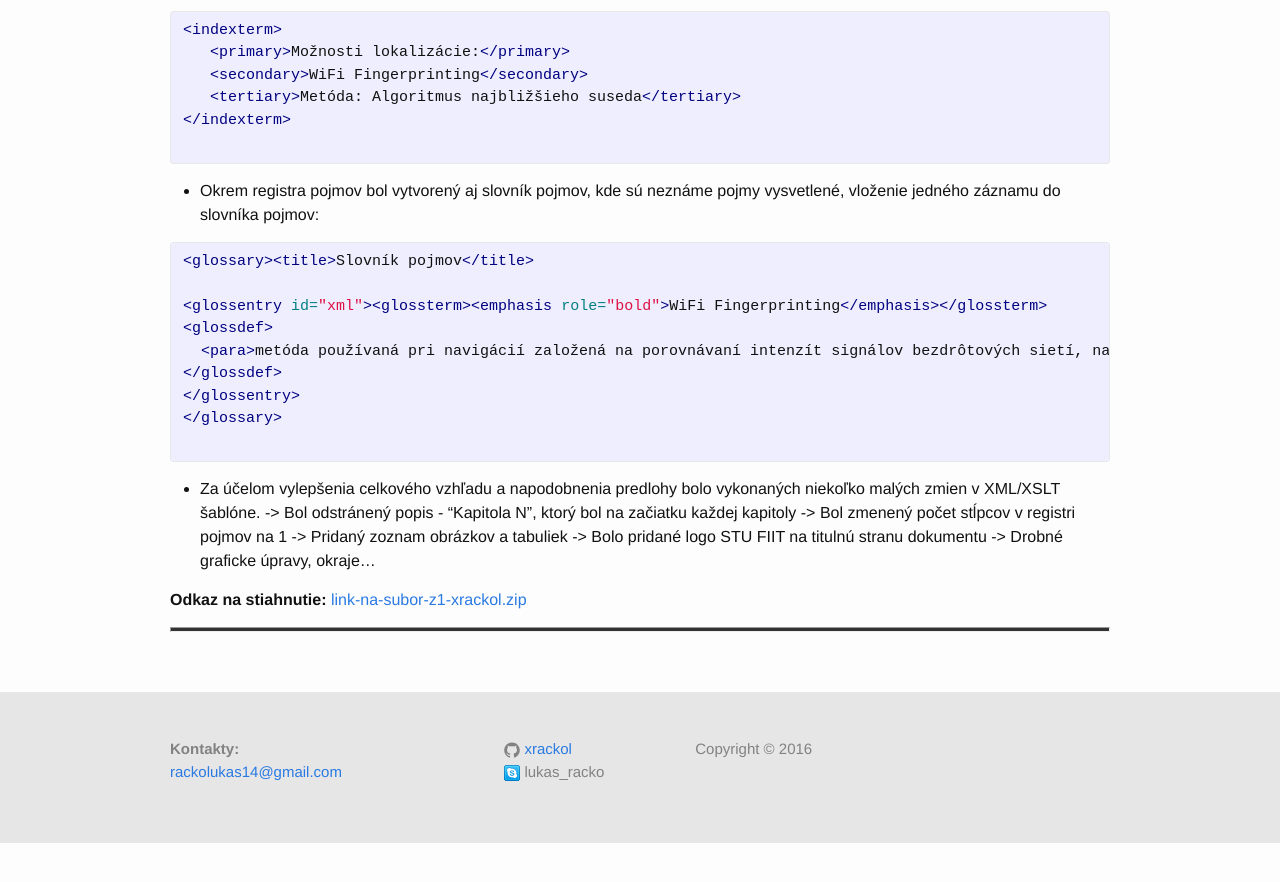
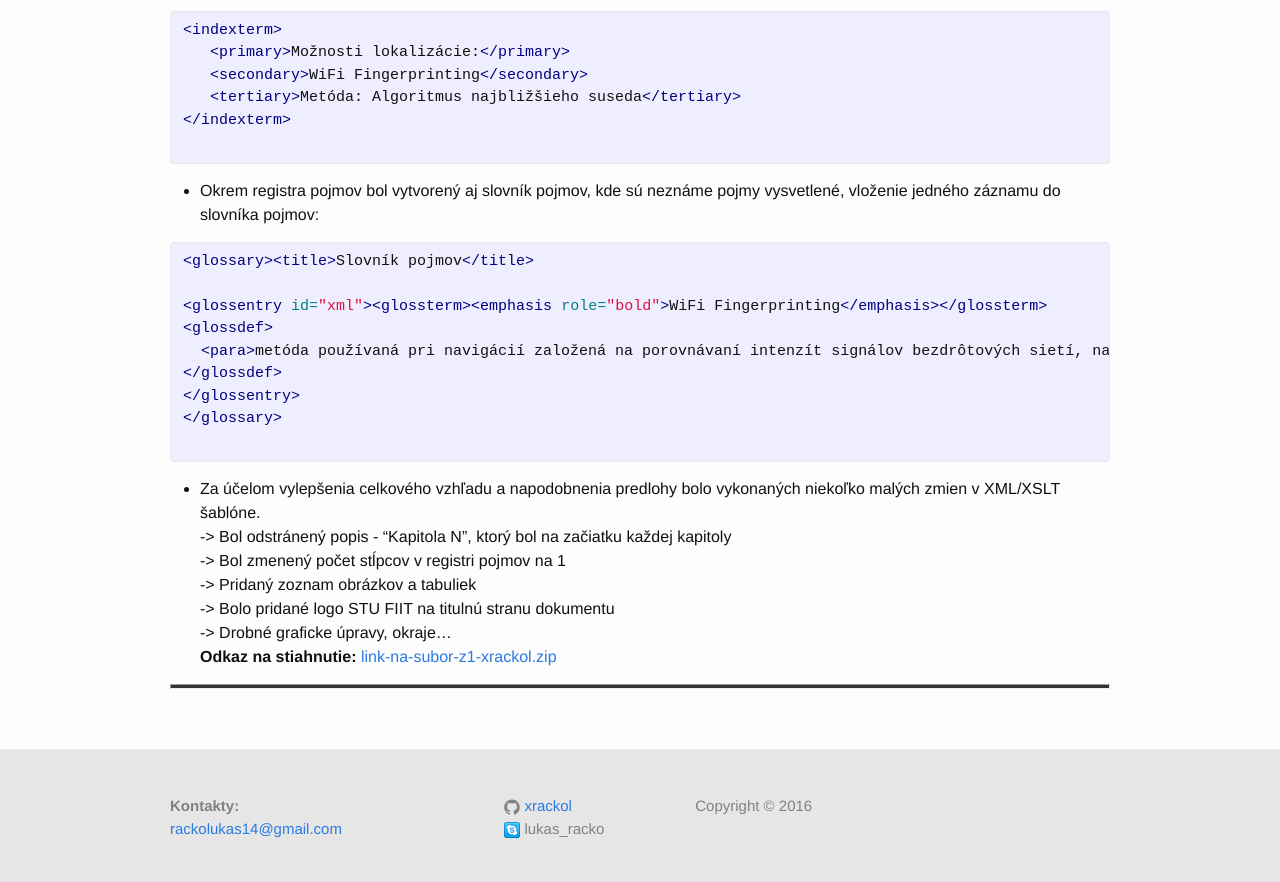
Before and after one commit to xrackol/xrackol.github.io, a Jekyll site: the page built from wp.md, in a window 1280 px wide and 900 px high, scrolled down 3346 px. Shown: the top 882 px of the window. Built offline with Jekyll 4.4.1, drawn with Linux system fonts in a browser that asks for light colours; before the commit the page ends 4189 px from its top, so only the background shows below that.

Commit message:
zadanie 2 cp 9

```diff
--- a/wp.md
+++ b/wp.md
@@ -135,12 +135,11 @@
 </glossentry>
 </glossary>
   {% endhighlight %}
-- Za účelom vylepšenia celkového vzhľadu a napodobnenia predlohy bolo vykonaných niekoľko malých zmien v XML/XSLT šablóne.
--> Bol odstránený popis - "Kapitola N", ktorý bol na začiatku každej kapitoly
--> Bol zmenený počet stĺpcov v registri pojmov na 1
--> Pridaný zoznam obrázkov a tabuliek
--> Bolo pridané logo STU FIIT na titulnú stranu dokumentu
--> Drobné graficke úpravy, okraje...
-
+- Za účelom vylepšenia celkového vzhľadu a napodobnenia predlohy bolo vykonaných niekoľko malých zmien v XML/XSLT šablóne. <br/>
+-> Bol odstránený popis - "Kapitola N", ktorý bol na začiatku každej kapitoly<br/>
+-> Bol zmenený počet stĺpcov v registri pojmov na 1<br/>
+-> Pridaný zoznam obrázkov a tabuliek<br/>
+-> Bolo pridané logo STU FIIT na titulnú stranu dokumentu<br/>
+-> Drobné graficke úpravy, okraje...<br/>
 <b>Odkaz na stiahnutie:</b> <a href="../data/Z1-xrackol.zip" target="_blank">{{ "LINK na subor Z1-xrackol.zip" | slugify: 'pretty' }}</a><br/>
 <hr class="post">
```
